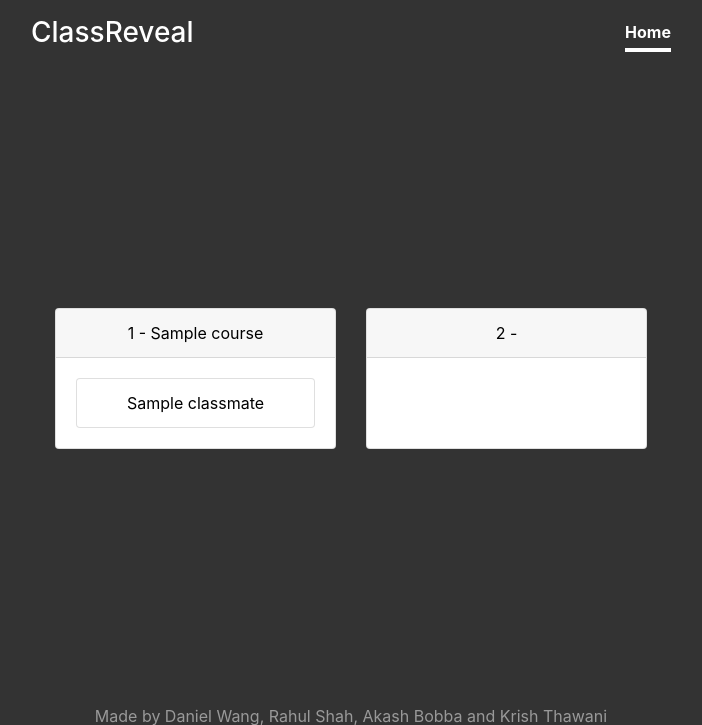
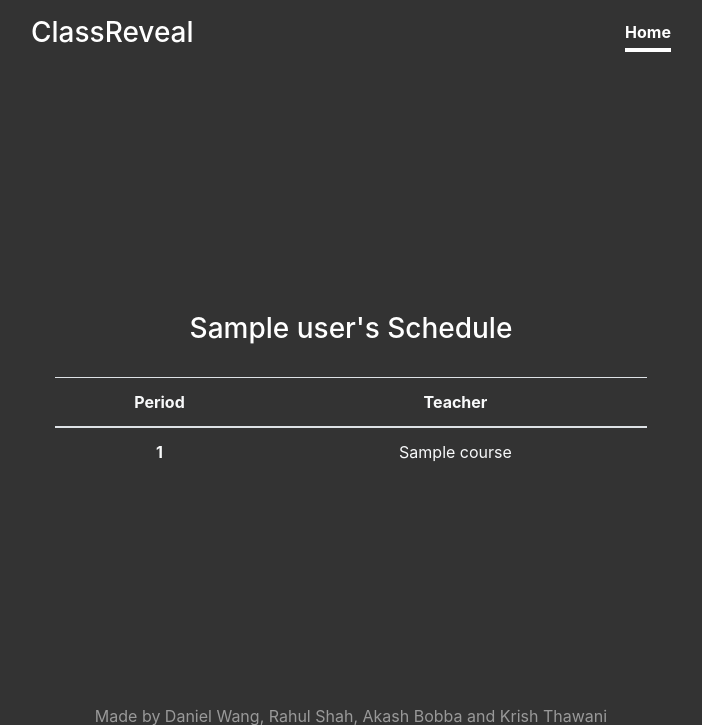
Before and after one commit to classreveal/class-reveal, a Flask app: page /view/1 in a window 1280 px wide. Shown: the top 725 px of the page, without its empty margins (289-991 px from the left). Run offline with Flask 2, Linux system fonts and the light colour scheme; a database or web service that is not in the repository returns one stand-in record (values such as "Sample title"); some libraries are stand-ins or nearby versions.

Commit message:
fix: change share link view

```diff
--- a/app/templates/edit.html
+++ b/app/templates/edit.html
@@ -126,10 +126,10 @@
                 <br>
                 {%- endfor -%}
                 {%- endif -%}
-                {%- for i in range (1,9) if not schedule-%}
+                {%- for i in range (8) if not schedule-%}
                 <div class="input-group mb-3">
                     <div class="input-group-prepend">
-                        <span class="input-group-text" id="basic-addon3">Period {{ loop.index }}:</span>
+                        <span class="input-group-text" id="basic-addon3">Period {{ loop.index + 1 }}:</span>
                     </div>
                     <input name="t{{ loop.index }}" id="t{{ loop.index }}" class="teacher form-control" type="text"
                         placeholder="Search" autocomplete="off" data-provide="typeahead">
--- a/app/templates/view.html
+++ b/app/templates/view.html
@@ -104,6 +104,10 @@
         <main role="main" class="inner cover">
             <br>
             <br>
+            <h3>{{ name }}'s Schedule</h3>
+            <br>
+
+            {%- if user_id -%}
             {% set count = [] %}
             {%- for course_row in schedule.values() | batch(2, '&nbsp;') -%}
             <div class="card-deck">
@@ -126,6 +130,26 @@
             <br>
             <br>
             {%- endfor -%}
+            {%- endif -%}
+
+            {%- if not user_id -%}
+            <table class="table text-light">
+                <thead>
+                    <tr>
+                        <th scope="col">Period</th>
+                        <th scope="col">Teacher</th>
+                    </tr>
+                </thead>
+                <tbody>
+                    {% for course in schedule.values() %}
+                    <tr>
+                        <th scope="row">{{ loop.index }}</th>
+                        <td>{{ course["teacher_name"] }}</td>
+                    </tr>
+                    {% endfor %}
+                </tbody>
+            </table>
+            {%- endif -%}
         </main>
         {%- if user_id -%}
         <p class="lead">Your share link:
```
